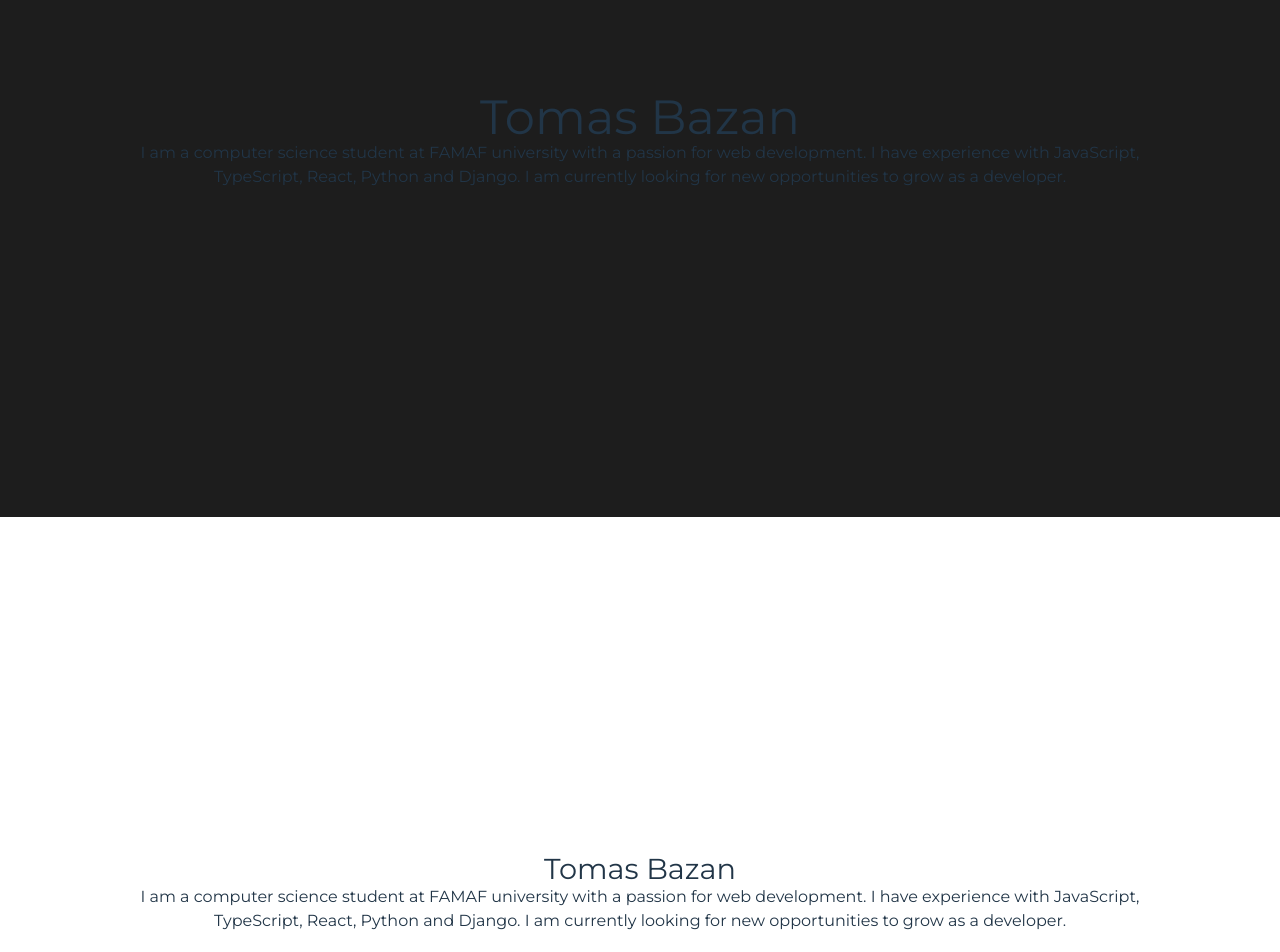
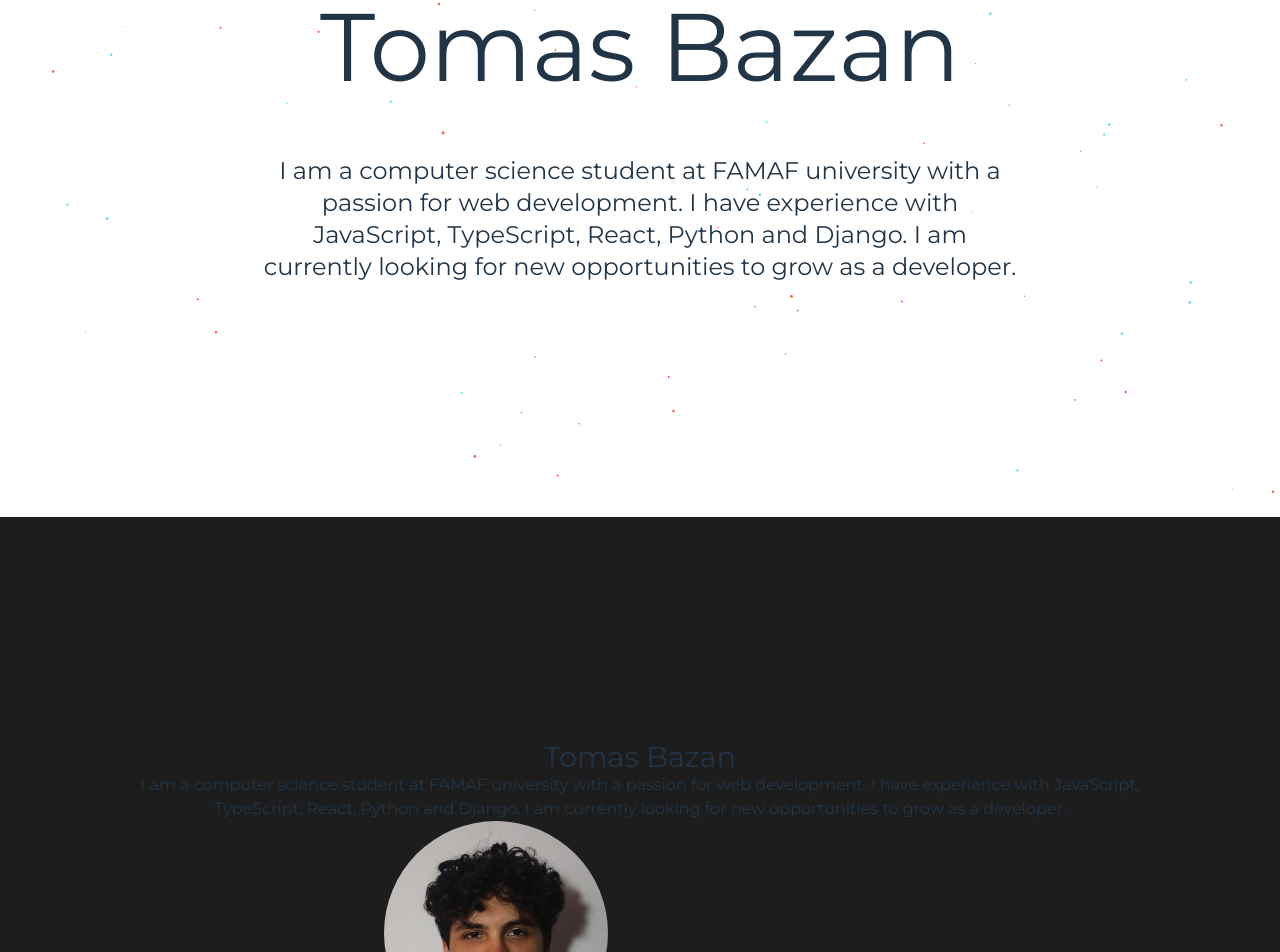
Before and after one commit to TomasBazan/portfolio, a React (Vite) app: page / in a window 1280 px wide. Shown: the part 299-1251 px from the top of the page. Built offline with nearby package versions, Linux system fonts and the light colour scheme.

Commit message:
feat: photo

```diff
--- a/src/pages/AboutMe.tsx
+++ b/src/pages/AboutMe.tsx
@@ -1,13 +1,18 @@
+import personalPhoto from "../assets/images/FotoFormal.jpeg"
+
 export function AboutMe() {
   return (
-    <div id="About" className="flex justify-center">
-      <section className="min-h-[calc(100vh-3rem)] justify-center justify-items-center content-center max-w-full 2xl:max-w-5xl xl:max-w-5xl lg:max-w-3xl md:max-w-xl">
+    <div id="About" className="flex justify-center bg-[var(--background-color-secondary)] ">
+      <section className=" min-h-[calc(100vh-3rem)] justify-center justify-items-center content-center max-w-full 2xl:max-w-5xl xl:max-w-5xl lg:max-w-3xl md:max-w-xl">
         <h1>Tomas Bazan</h1>
         <p>
           I am a computer science student at FAMAF university with a passion for web development. I have
           experience with JavaScript, TypeScript, React, Python and Django. I am
           currently looking for new opportunities to grow as a developer.
         </p>
+        <div className='justify-center content-center w-1/2'>
+         <img src={personalPhoto} alt="Tomas Bazan" className="w-40 h-40 md:w-56 md:h-56 rounded-full"></img>
+        </div>
       </section>
     </div>
   );
--- a/src/pages/Home.tsx
+++ b/src/pages/Home.tsx
@@ -1,13 +1,13 @@
 export function Home() {
   return (
-    <div id="About" className="flex justify-center bg-[var(--background-color-secondary)]">
-      <section className="min-h-[calc(100vh-3rem)] justify-center justify-items-center content-center max-w-full 2xl:max-w-5xl xl:max-w-5xl lg:max-w-3xl md:max-w-xl">
-        <h1 className="text-3xl md:text-5xl">Tomas Bazan</h1>
-        <p>
-          I am a computer science student at FAMAF university with a passion for web development. I have
-          experience with JavaScript, TypeScript, React, Python and Django. I am
-          currently looking for new opportunities to grow as a developer.
-        </p>
+    <div id="About" className="">
+      <section className="min-h-[calc(100vh-3rem)] flex flex-col justify-center items-center w-full text-center space-y-6">
+          <h1 className="text-3xl md:text-5xl xl:text-8xl">Tomas Bazan</h1>
+          <p className="pt-9 text-lg md:text-xl xl:text-2xl max-w-3xl">
+            I am a computer science student at FAMAF university with a passion for web development. I have
+            experience with JavaScript, TypeScript, React, Python and Django. I am
+            currently looking for new opportunities to grow as a developer.
+          </p>
       </section>
     </div>
   );
```
Also changed, not shown: src/assets/images/FotoFormal.jpeg (added).
